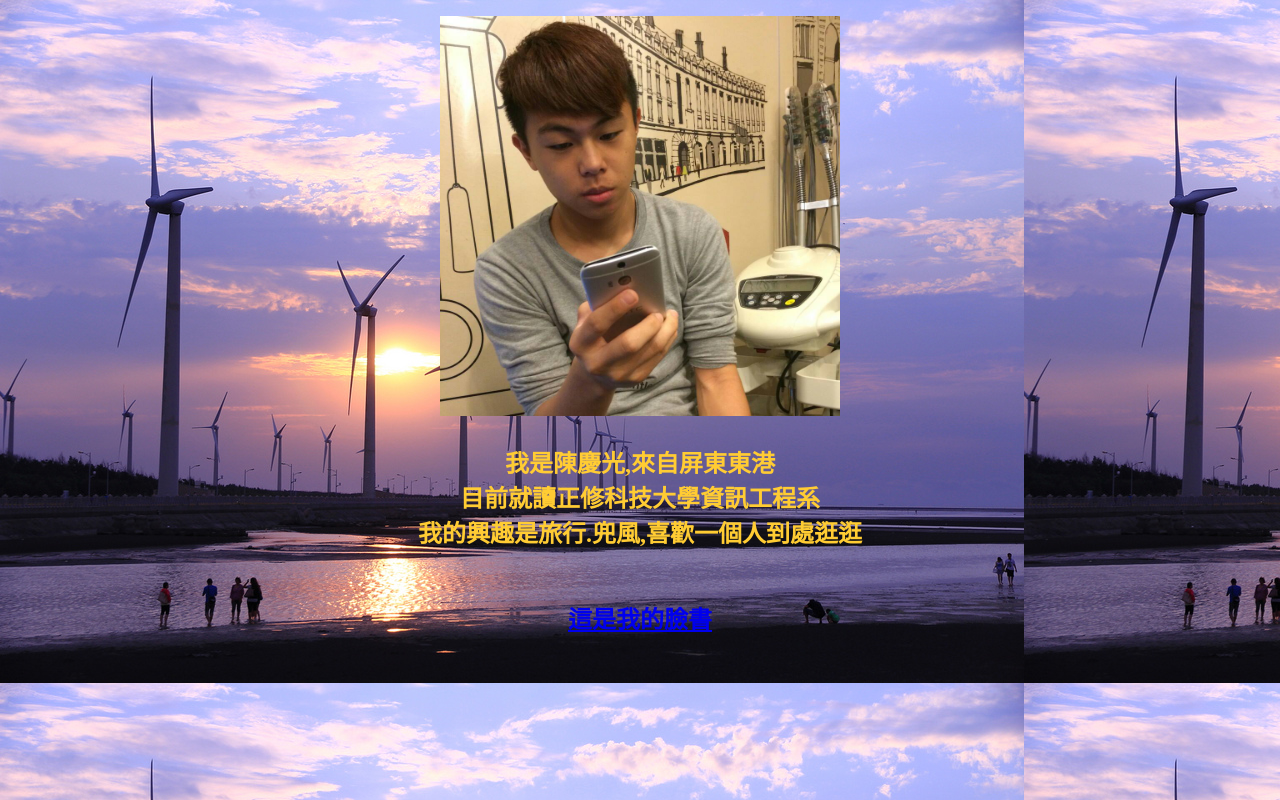
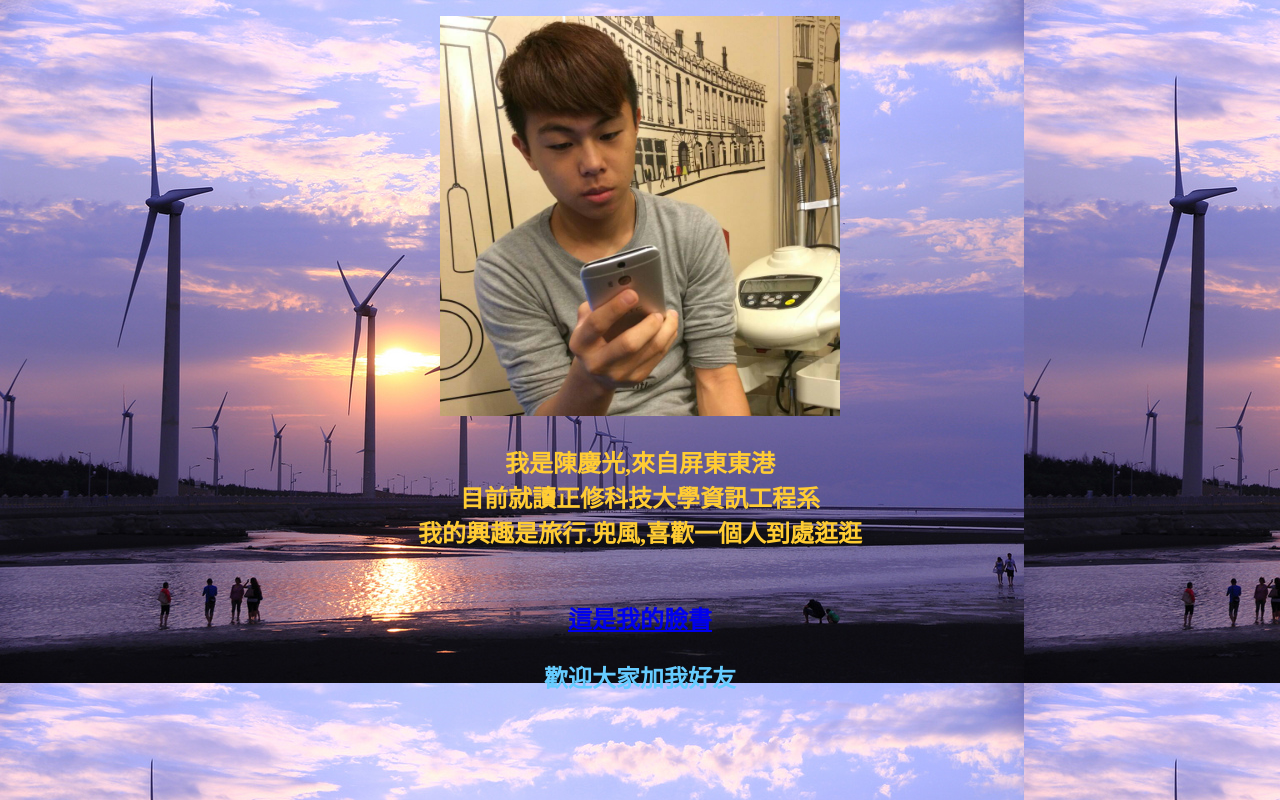
Before and after one commit to k40418165/k40418165.github.io, a plain HTML site: page index.html in a window 1280 px wide. Drawn offline with Linux system fonts and the light colour scheme.

Commit message:
Update index.html

```diff
--- a/index.html
+++ b/index.html
@@ -17,7 +17,9 @@
    <br>
    <br>
    <h2><p align="center"><font face="標楷體"><a href="https://www.facebook.com/chen.q.guang.1">這是我的臉書</a></font></p></h2>
-   </p>
+  <h2><p align="center" class="animated zoomIn">
+   <font face="標楷體" color="#66CCFF">歡迎大家加我好友
+     </p>
    </h2>
    </section>
   </body>
```
